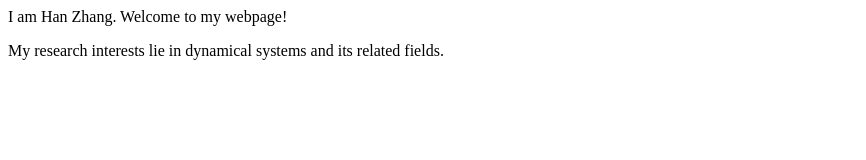
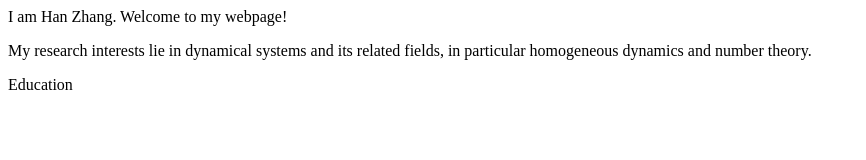
Before and after one commit to Hanzhang-math/Hanzhang-math.github.io, a plain HTML site: page index.html in a window 1280 px wide. Shown: the whole page, without its empty margins (0-866 px from the left). Drawn offline with Linux system fonts and the light colour scheme.

Commit message:
Update index.html

```diff
--- a/index.html
+++ b/index.html
@@ -1,2 +1,3 @@
 <p> I am Han Zhang. Welcome to my webpage! </p>
-  <p> My research interests lie in dynamical systems and its related fields.</p>
+  <p> My research interests lie in dynamical systems and its related fields, in particular homogeneous dynamics and number theory.</p>
+<head> Education </head>
```
